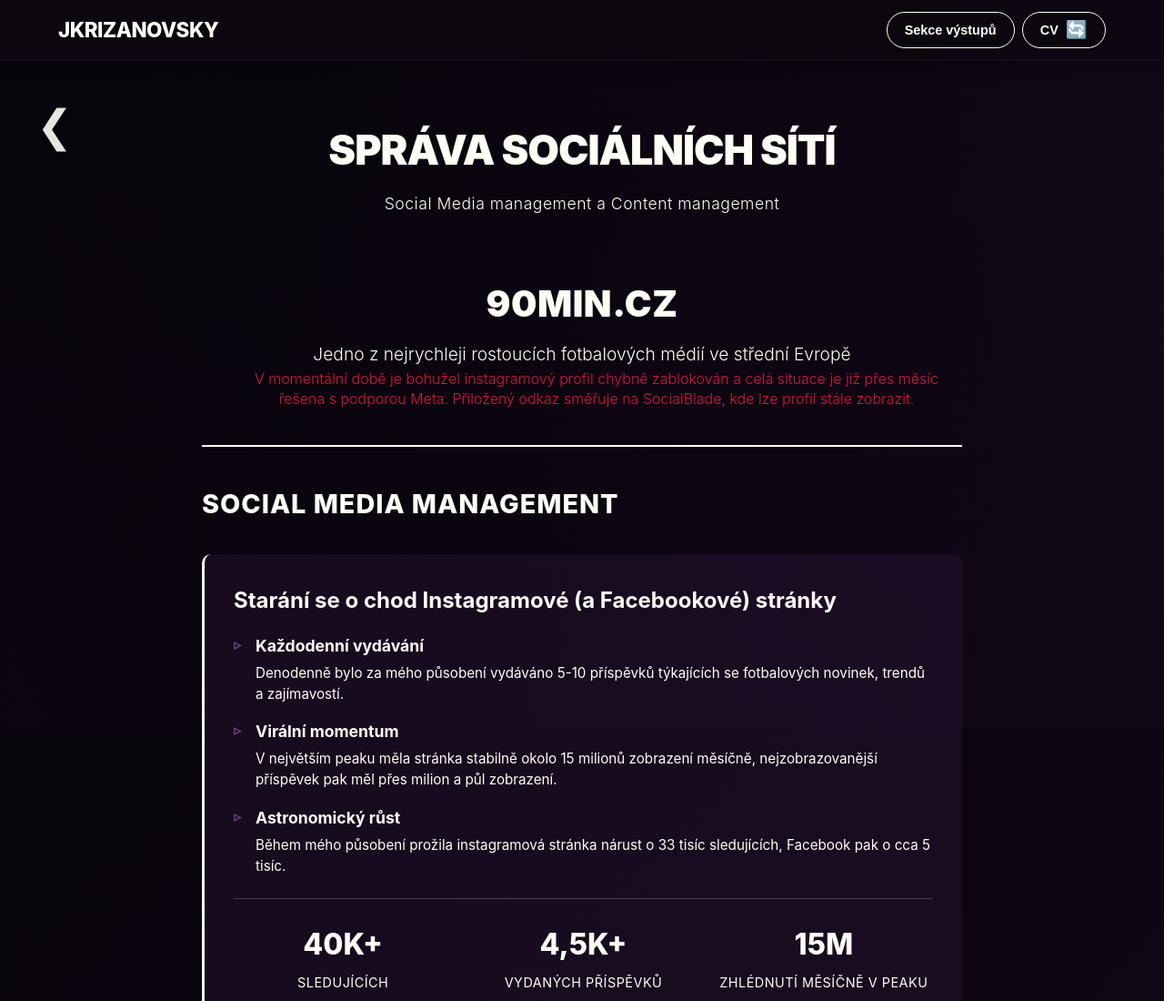
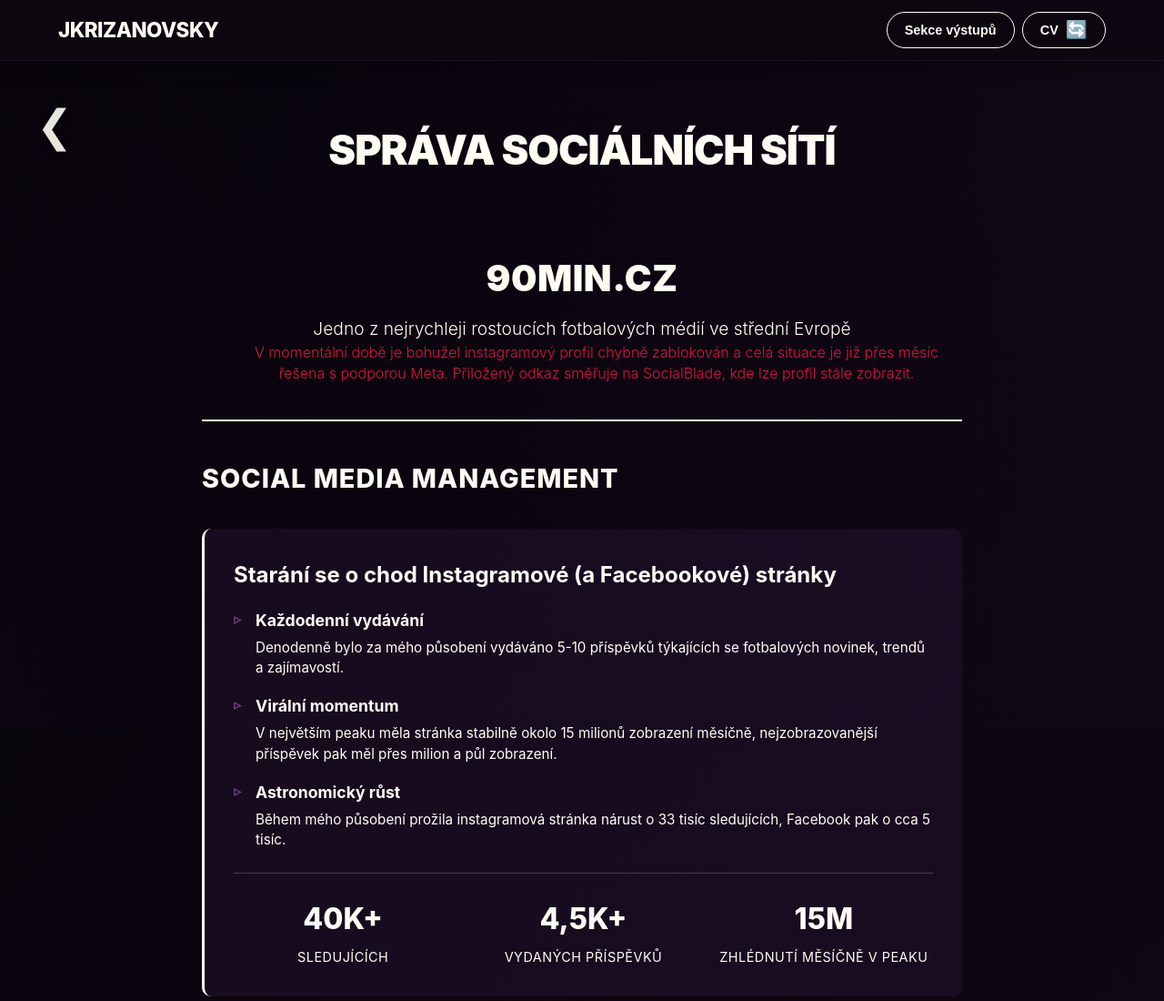
Before and after one commit to jkrizanovsky/portfolio, a plain HTML site: page social-media.html in a window 1280 px wide. Shown: the top 1100 px of the page at 91% size. Drawn offline with Linux system fonts and the light colour scheme.

Commit message:
Update social-media.html

```diff
--- a/social-media.html
+++ b/social-media.html
@@ -3,7 +3,7 @@
 <head>
     <meta charset="UTF-8">
     <meta name="viewport" content="width=device-width, initial-scale=1.0">
-    <title>Správa Sociálních Sítí</title>
+    <title>Správa Sociálních Sítí - Jakub Křižanovský</title>
     <link rel="icon" type="image/svg+xml" href="favicon.svg">
     <link rel="stylesheet" href="styles.css">
     <link rel="stylesheet" href="gallery.css">
@@ -43,7 +43,6 @@
     <div class="gallery-page social-media-page">
         <div class="page-hero">
             <h2 class="page-title">Správa Sociálních Sítí</h2>
-            <p class="page-subtitle">Social Media management a Content management</p>
         </div>
 
         <!-- Social Media Container -->
```
